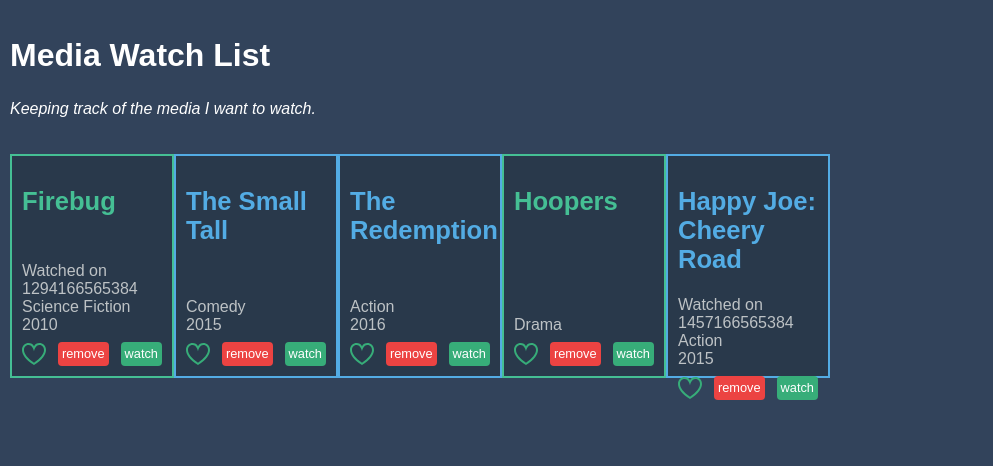
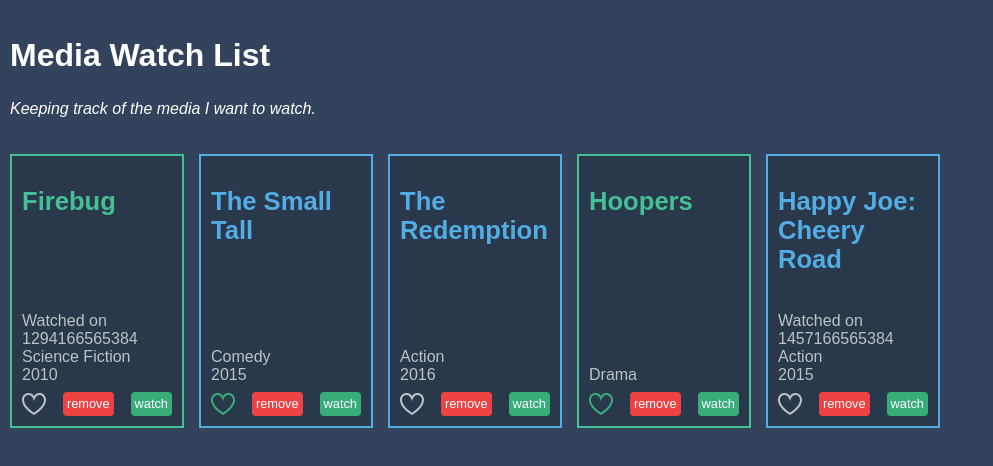
Before and after one commit to kirandash/Angular-Revision, an Angular app: page / in a window 1280 px wide. Shown: the top 466 px of the page, without its empty margins (0-993 px from the left). Built offline with nearby package versions, Linux system fonts and the light colour scheme.

Commit message:
3.5 Custom Directives: Values

```diff
--- a/src/app/favorite.directive.ts
+++ b/src/app/favorite.directive.ts
@@ -1,10 +1,15 @@
-import { Directive, HostBinding } from '@angular/core';
+import { Directive, HostBinding, Input } from '@angular/core';
 
 @Directive({
   selector: '[appFavorite]'
 })
 export class FavoriteDirective {
-  @HostBinding('class.is-favorite') isFavorite = true;
+  @HostBinding('class.is-favorite') isFavorite = true; // If isFavorite is true, set class is-favorite
+
+  // Setter function for Input
+  @Input() set appFavorite(value){
+    this.isFavorite = value;
+  }
   constructor() { }
 
 }
--- a/src/app/media-item/media-item.component.css
+++ b/src/app/media-item/media-item.component.css
@@ -1,12 +1,13 @@
 :host {
     display: flex;
     flex-direction: column;
-    width: 140px;
-    height: 200px;
+    width: 150px;
+    height: 250px;
     border: 2px solid;
     background-color: #29394b;
     padding: 10px;
     color: #bdc2c5;
+    margin-right: 15px;
   }
   h2 {
     font-size: 1.6em;
--- a/src/app/media-item/media-item.component.html
+++ b/src/app/media-item/media-item.component.html
@@ -6,7 +6,7 @@
 </ng-template>
 <div>{{mediaItem.year}}</div>
 <div class="tools">
-  <svg class="favorite" xmlns="http://www.w3.org/2000/svg" viewBox="0 0 24 24" appFavorite>
+  <svg class="favorite" xmlns="http://www.w3.org/2000/svg" viewBox="0 0 24 24" [appFavorite]="mediaItem.isFavorite">
     <path d="M12 9.229c.234-1.12 1.547-6.229 5.382-6.229 2.22 0 4.618 1.551 4.618 5.003 0 3.907-3.627 8.47-10 12.629-6.373-4.159-10-8.722-10-12.629 0-3.484 2.369-5.005 4.577-5.005 3.923 0 5.145 5.126 5.423 6.231zm-12-1.226c0 4.068 3.06 9.481 12 14.997 8.94-5.516 12-10.929 12-14.997 0-7.962-9.648-9.028-12-3.737-2.338-5.262-12-4.27-12 3.737z"
     />
   </svg>
```
Also changed, not shown: 1 other file (tests, documents, lock files or other folders).
